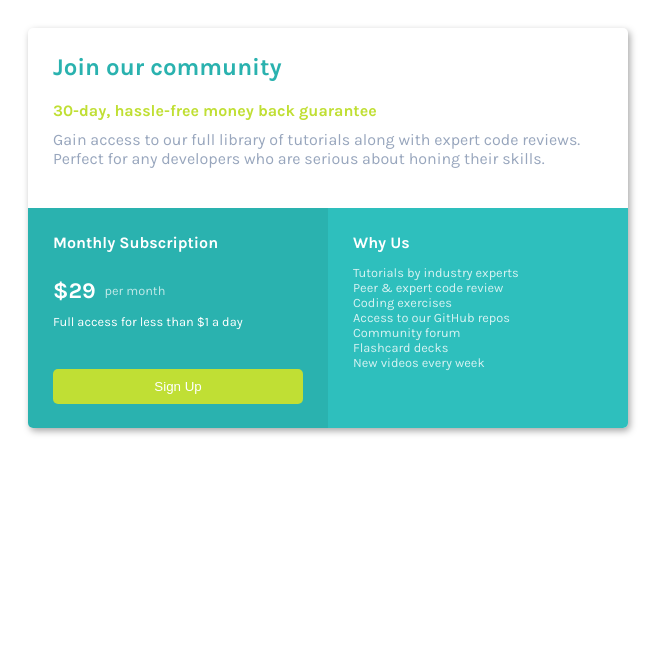
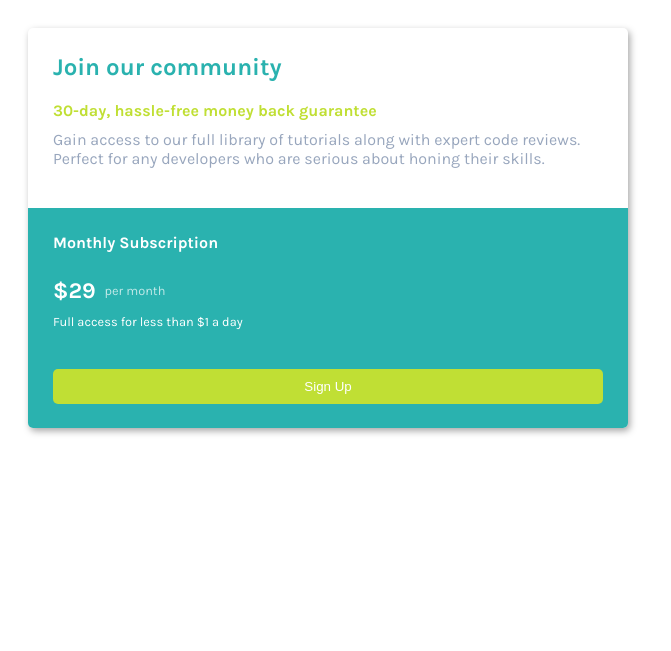
Before and after one commit to selsadan/pricng-card-front-end-challenge, a plain HTML site: page index.html in a window 1280 px wide. Shown: the whole page, without its empty margins (0-671 px from the left). Drawn offline with Linux system fonts and the light colour scheme.

Commit message:
I keep writing code

```diff
--- a/style.css
+++ b/style.css
@@ -39,7 +39,7 @@ html {
 
   #bottom-left-section {
     display: inline-block;
-    width: 50%;
+    width: 100%;
     height: 100%;
     vertical-align: top;
     background-color: #2ab2af;
@@ -48,7 +48,7 @@ html {
 
   #bottom-right-section {
     display: inline-block;
-    width: 50%;
+    width: 100%;
     height: 100%;
     background-color: #2EBFBD;
     vertical-align: top;
```
